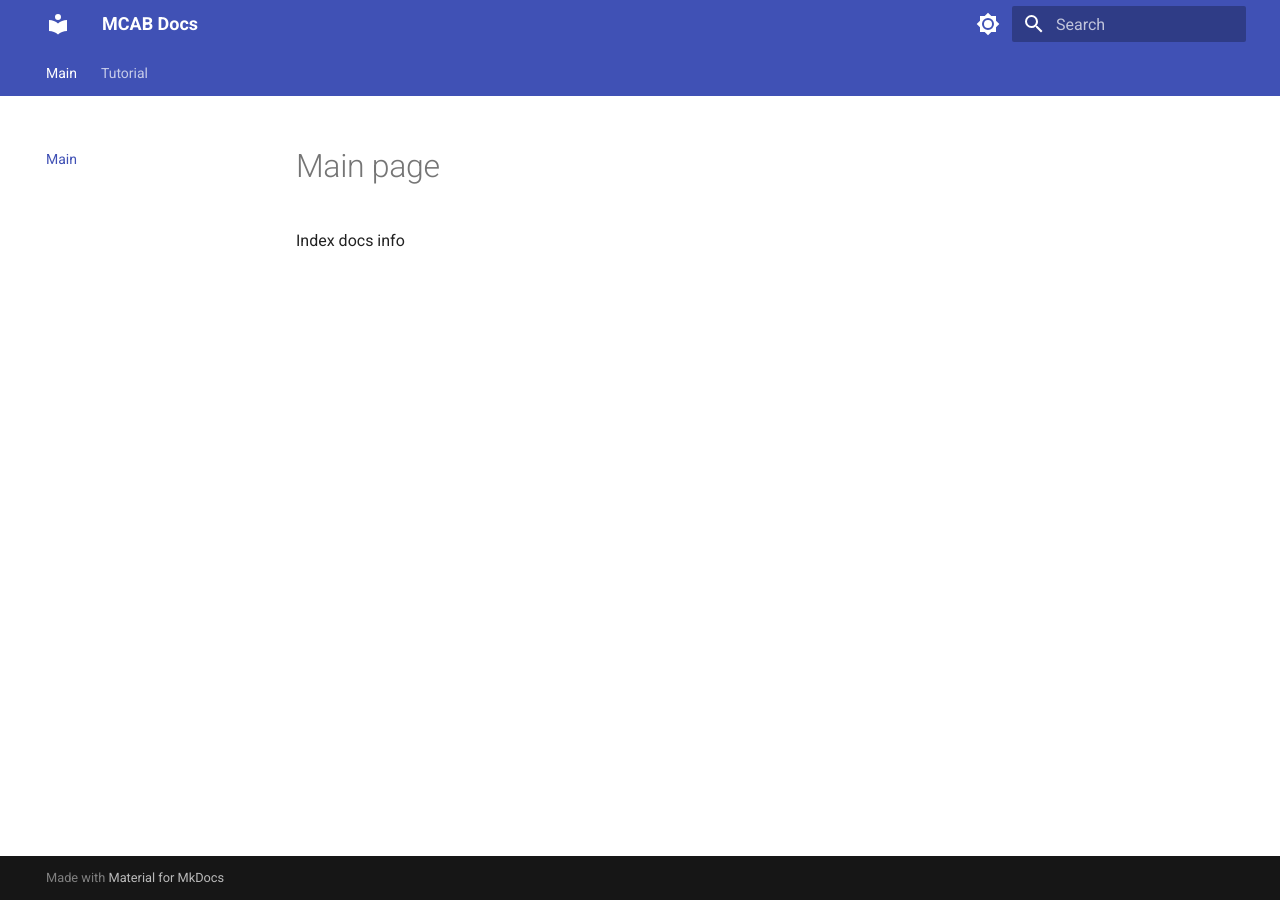
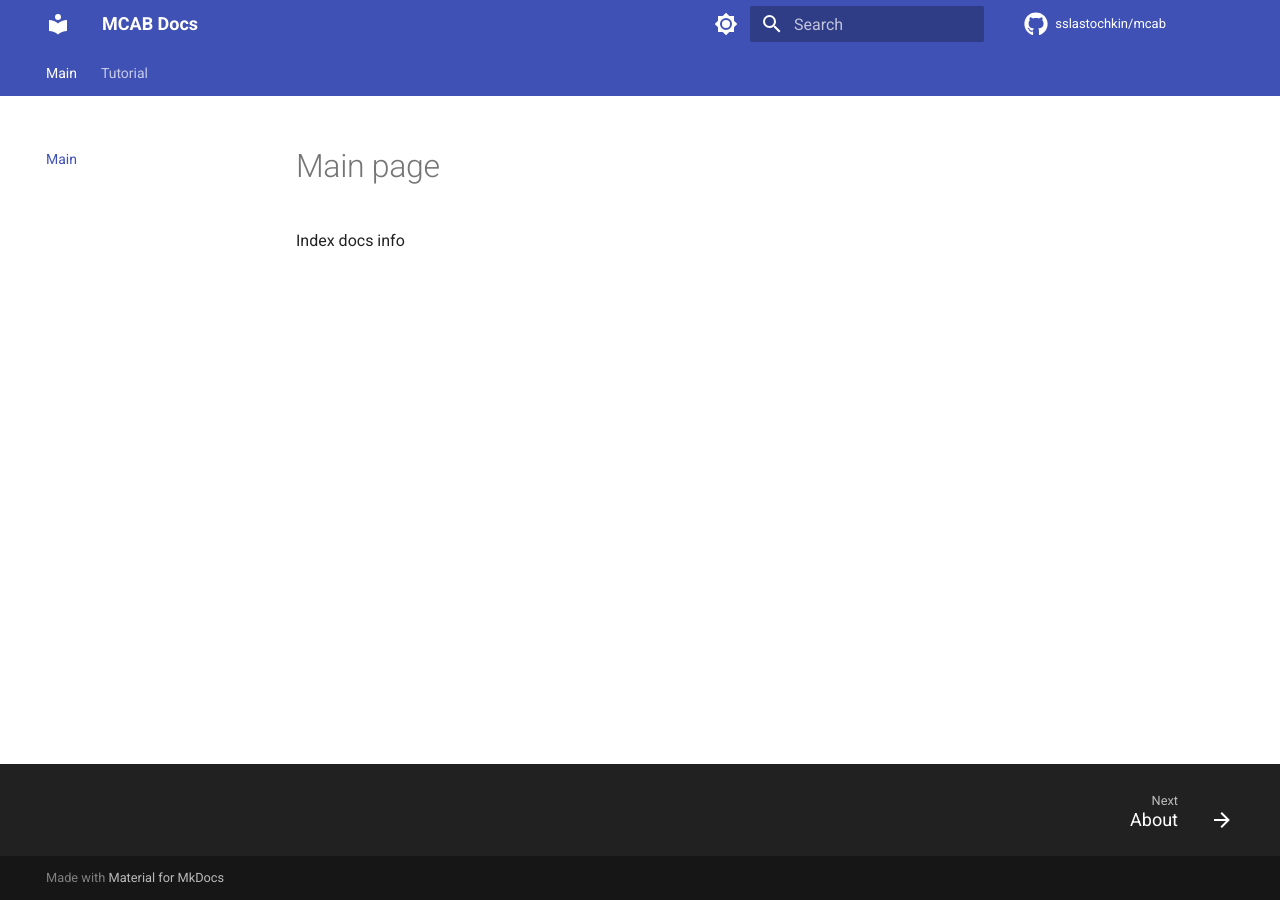
Before and after one commit to sslastochkin/mcab, an MkDocs documentation site: the page built from docs/index.md, in a window 1280 px wide. Built offline with MkDocs 1.6.1 and Material for MkDocs 9.7.7, drawn with Linux system fonts in a browser that asks for light colours; comment, search, counter and statistics services are not loaded.

Commit message:
Update mkdocs.yml

```diff
--- a/mkdocs.yml
+++ b/mkdocs.yml
@@ -8,35 +8,89 @@ nav:
     - 'About': 'about.md'
     - 'About2': 'about2.md'
 
-# Настройка темы
 theme:
-  name: material # Указываем, что используем Material
-  # Включаем крутые фичи темы
+  name: material
   features:
-    - navigation.tabs # Навигация в виде табов
-    - navigation.sections # Секции в навигации
-    - toc.integrate # Интегрировать оглавление страницы в навигацию
-    - search.suggest # Подсказки при поиске
-    - content.code.copy # Кнопка "копировать" для блоков кода
-  # Настраиваем палитру и переключатель тем
+    - navigation.tabs
+    - navigation.sections
+    - navigation.expand
+    - navigation.top
+    - navigation.instant
+    - navigation.tracking
+    - navigation.footer
+    - toc.follow
+    - search.suggest
+    - search.highlight
+    - content.code.copy
+    - content.code.annotate
+    - content.tabs.link
+    - content.tooltips
   palette:
-    - scheme: default # Светлая тема
-      primary: 'indigo'
-      accent: 'indigo'
+    - scheme: default
+      primary: indigo
+      accent: indigo
       toggle:
         icon: material/brightness-7
-        name: To Dark theme
-    - scheme: slate # Темная тема
-      primary: 'indigo'
-      accent: 'indigo'
+        name: Switch to dark mode
+    - scheme: slate
+      primary: indigo
+      accent: indigo
       toggle:
         icon: material/brightness-4
-        name: To Light Theme
+        name: Switch to light mode
+  icon:
+    repo: fontawesome/brands/github
+  font:
+    text: Roboto
+    code: Roboto Mono
 
-# Расширения для Markdown
+repo_url: https://github.com/sslastochkin/mcab
+repo_name: sslastochkin/mcab
+
 markdown_extensions:
   - admonition
   - pymdownx.details
-  - pymdownx.superfences
+  - pymdownx.highlight:
+      anchor_linenums: true
+      line_spans: __span
+      pygments_lang_class: true
+  - pymdownx.inlinehilite
   - pymdownx.tabbed:
       alternate_style: true
+  - pymdownx.arithmatex:
+      generic: true
+  - pymdownx.emoji:
+      emoji_index: !!python/name:material.extensions.emoji.twemoji
+      emoji_generator: !!python/name:material.extensions.emoji.to_svg
+  - pymdownx.superfences:
+      custom_fences:
+        - name: mermaid
+          class: mermaid
+          format: !!python/name:pymdownx.superfences.fence_code_format
+  - pymdownx.tasklist:
+      custom_checkbox: true
+  - pymdownx.mark
+  - pymdownx.caret
+  - pymdownx.tilde
+  - pymdownx.keys
+  - pymdownx.smartsymbols
+  - attr_list
+  - md_in_html
+  - tables
+  - footnotes
+  - abbr
+  - toc:
+      permalink: true
+
+extra_javascript:
+  - javascripts/mathjax.js
+  - https://unpkg.com/mathjax@3/es5/tex-mml-chtml.js
+
+extra_css:
+  - stylesheets/extra.css
+
+plugins:
+  - search:
+      lang: en
+  - minify:
+      minify_html: true
```
